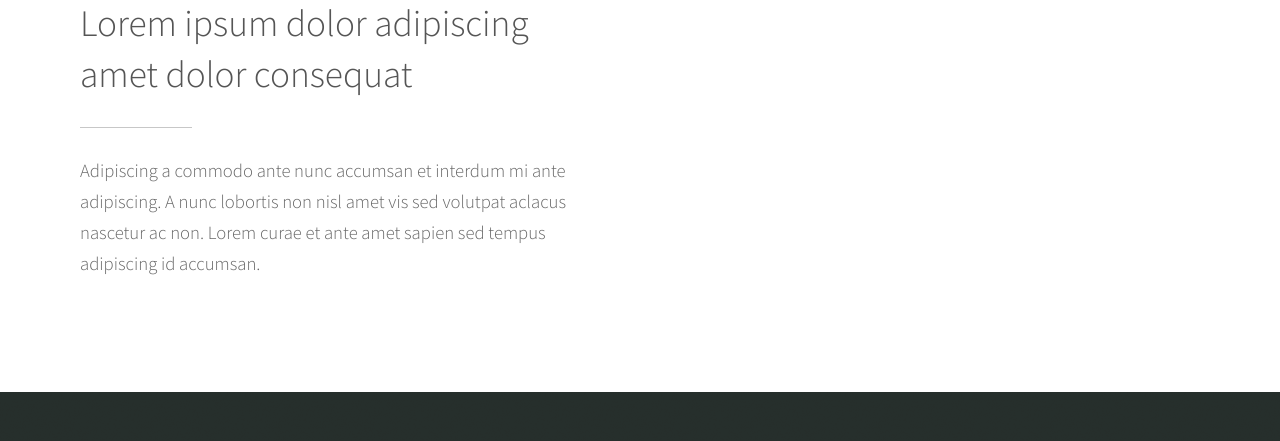
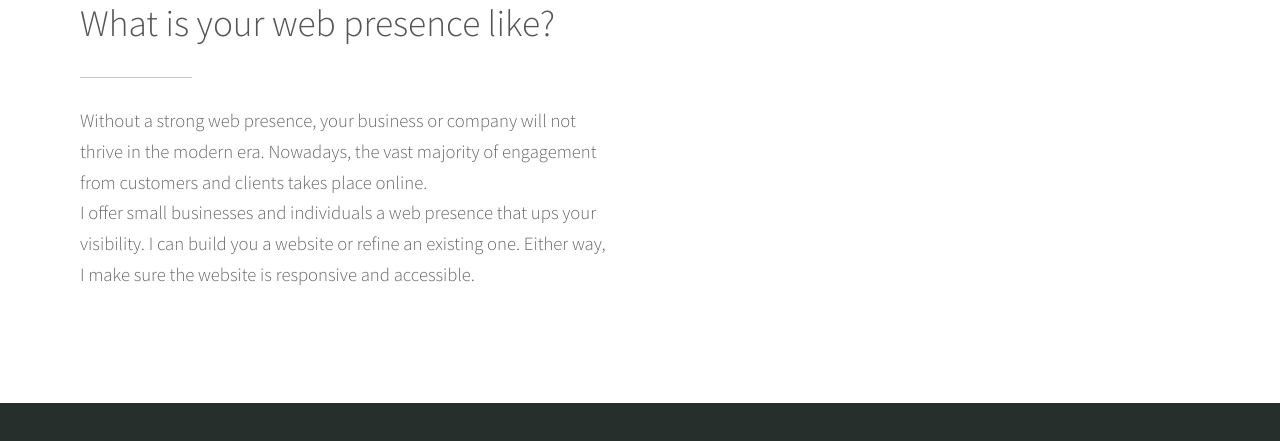
Before and after one commit to jude5678/portfolio, a plain HTML site: page index.html in a window 1280 px wide. Shown: the part 881-1322 px from the top of the page. Drawn offline with Linux system fonts and the light colour scheme.

Commit message:
Update main one

```diff
--- a/index.html
+++ b/index.html
@@ -39,10 +39,12 @@
 					<div class="row gtr-150">
 						<div class="col-6 col-12-medium">
 							<header class="major">
-								<h2>Lorem ipsum dolor adipiscing<br />
-								amet dolor consequat</h2>
+								<h2>What is your web presence like?</h2>
 							</header>
-							<p>Adipiscing a commodo ante nunc accumsan et interdum mi ante adipiscing. A nunc lobortis non nisl amet vis sed volutpat aclacus nascetur ac non. Lorem curae et ante amet sapien sed tempus adipiscing id accumsan.</p>
+							<p>
+								Without a strong web presence, your business or company will not thrive in the modern era. Nowadays, the vast majority of engagement from customers and clients takes place online.<br>
+								I offer small businesses and individuals a web presence that ups your visibility. I can build you a website or refine an existing one. Either way, I make sure the website is responsive and accessible.
+							</p>
 						</div>
 						<div class="col-6 col-12-medium imp-medium">
 							<span class="image fit"><img src="images/pic01.jpg" alt="" /></span>
```
